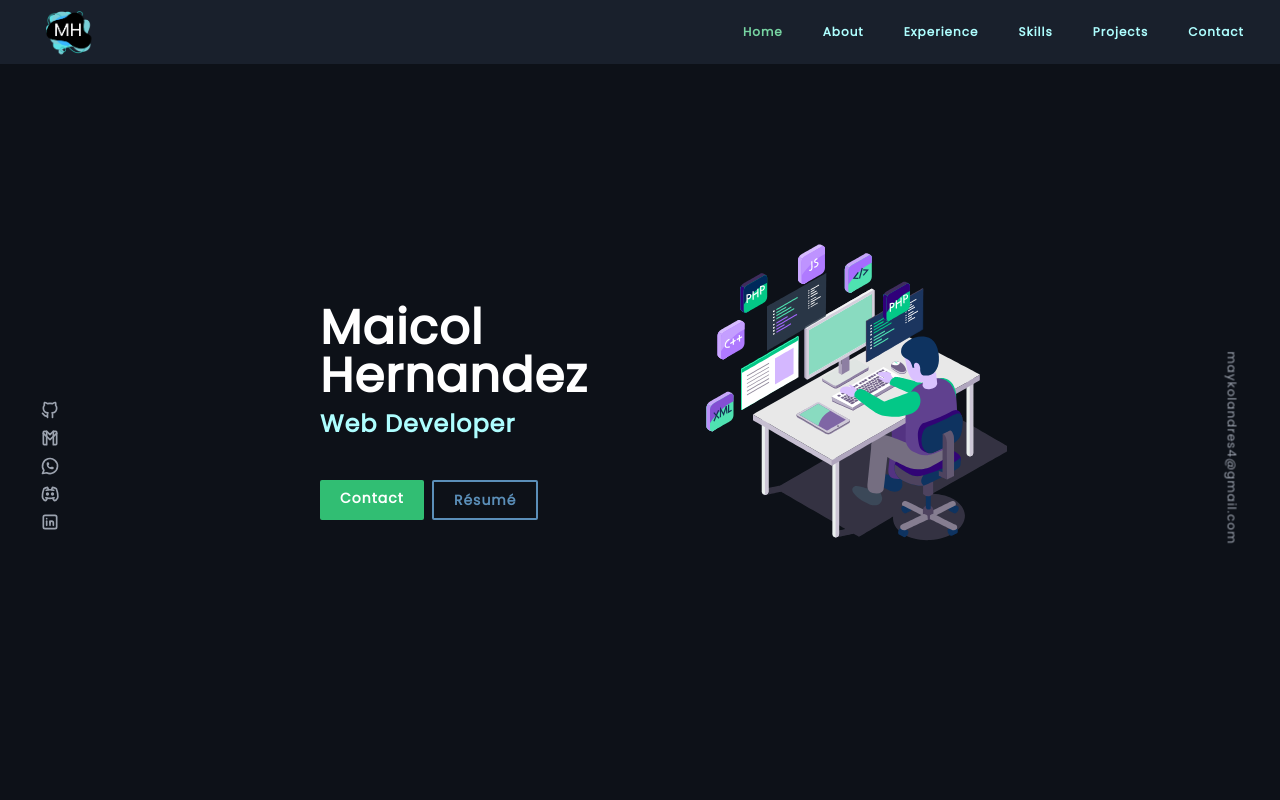
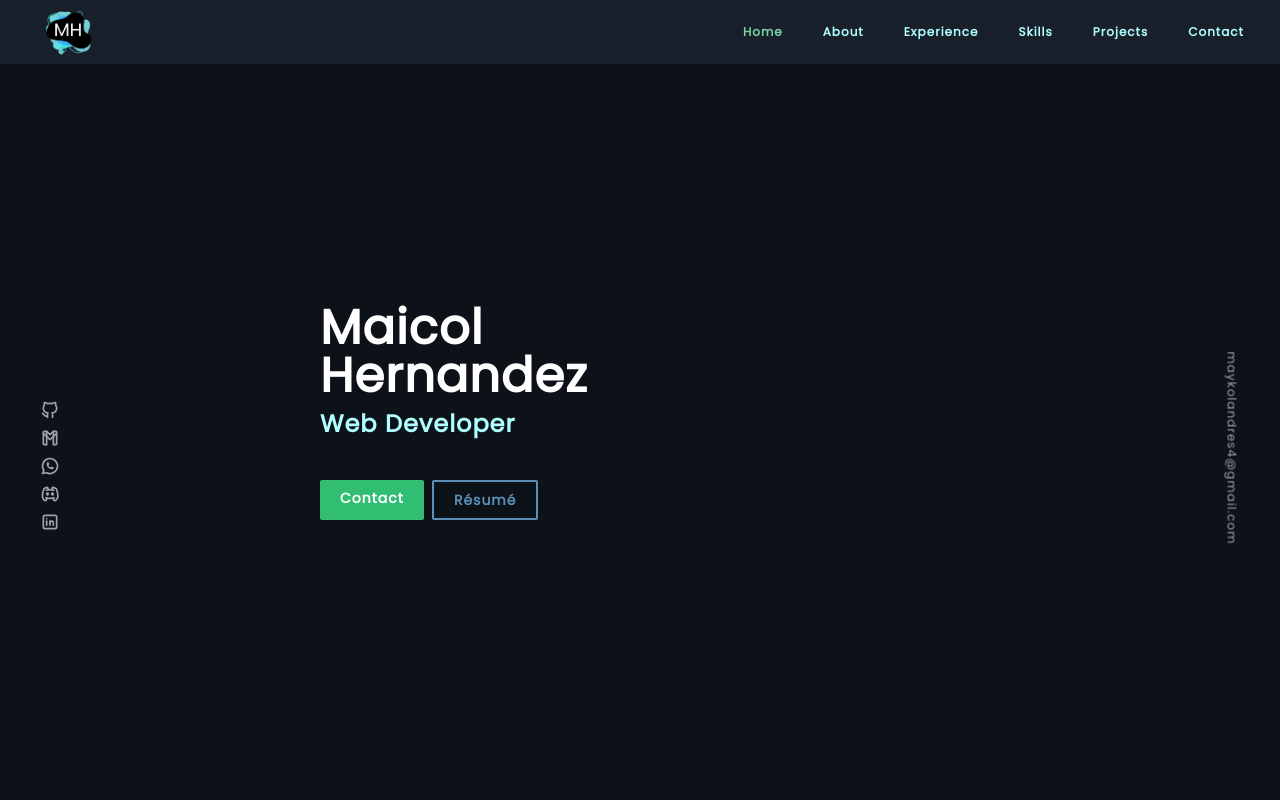
Before and after one commit to mvykool/portfolio, a Next.js app in the folder portfolio/: page / in a window 1280 px wide. Shown: the top 800 px of the page. Built offline with nearby package versions, Linux system fonts and the light colour scheme.

Commit message:
removed lottie

```diff
--- a/portfolio/components/Hero.tsx
+++ b/portfolio/components/Hero.tsx
@@ -1,26 +1,24 @@
-import React from 'react'
-import useMediaQuery from '@/hooks/useMediaQuery'
-import { motion } from 'framer-motion'
-import AnchorLink from 'react-anchor-link-smooth-scroll'
-import Lottie from "lottie-react"
+import React from "react";
+import useMediaQuery from "@/hooks/useMediaQuery";
+import { motion } from "framer-motion";
+import AnchorLink from "react-anchor-link-smooth-scroll";
 import Office from "../public/office2.json";
 
-interface Props{
-    setSelectedPage: any
+interface Props {
+  setSelectedPage: any;
 }
 
-const Hero = ({setSelectedPage}: Props) => {
-
+const Hero = ({ setSelectedPage }: Props) => {
   const isAboveLarge = useMediaQuery("(min-width: 1060px)");
 
   return (
-    <section id='home' className='md:flex md:justify-between md:items-center md:h-full gap-28 pt-5'>
-
-
+    <section
+      id="home"
+      className="md:flex md:justify-between md:items-center md:h-full gap-28 pt-5"
+    >
       {/* IMAGE SECTION */}
       <div className="basis-2/5 z-10 mt-10 flex justify-center md:order-2">
         {isAboveLarge ? (
-
           <motion.div
             initial="hidden"
             whileInView="visible"
@@ -31,10 +29,7 @@ const Hero = ({setSelectedPage}: Props) => {
               visible: { opacity: 1, x: 0 },
             }}
             className="h-[25vh] w-[25vw]"
-        >
-            <Lottie loop={true} animationData={Office}/>
-          </motion.div>
-
+          ></motion.div>
         ) : (
           <motion.div
             initial="hidden"
@@ -46,10 +41,7 @@ const Hero = ({setSelectedPage}: Props) => {
               visible: { opacity: 1, x: 0 },
             }}
             className="mt-10"
-        >
-            <Lottie loop={true} animationData={Office}/>
-          </motion.div>
-
+          ></motion.div>
         )}
       </div>
 
@@ -65,7 +57,6 @@ const Hero = ({setSelectedPage}: Props) => {
             visible: { opacity: 1, x: 0 },
           }}
         >
-
           <p className="text-3xl md:text-5xl mt-5 font-semibold z-10 text-center md:text-start">
             Maicol Hernandez
           </p>
@@ -73,7 +64,6 @@ const Hero = ({setSelectedPage}: Props) => {
           <p className="mt-2 text-app-blue mb-5 font-semibold text-lg md:text-2xl text-center md:text-start">
             Web Developer
           </p>
-
         </motion.div>
 
         {/* CALL TO ACTIONS */}
@@ -97,9 +87,15 @@ const Hero = ({setSelectedPage}: Props) => {
             Contact
           </AnchorLink>
 
-          <a href="CV.pdf" target="_blank" rel="noreferrer"  className="border-2 border-app-menu text-app-menu rounded-sm py-2 px-5 font-semibold text-sm
-              hover:border-app-green hover:scale-105 duration-200 transition hover:text-white " >Résumé</a>
-
+          <a
+            href="CV.pdf"
+            target="_blank"
+            rel="noreferrer"
+            className="border-2 border-app-menu text-app-menu rounded-sm py-2 px-5 font-semibold text-sm
+              hover:border-app-green hover:scale-105 duration-200 transition hover:text-white "
+          >
+            Résumé
+          </a>
         </motion.div>
 
         <motion.div
@@ -112,14 +108,10 @@ const Hero = ({setSelectedPage}: Props) => {
             hidden: { opacity: 0, x: -50 },
             visible: { opacity: 1, x: 0 },
           }}
-        >
+        ></motion.div>
+      </div>
+    </section>
+  );
+};
 
-        </motion.div>
-
-      </div>
-
-    </section>
-  )
-}
-
-export default Hero
+export default Hero;
--- a/portfolio/package.json
+++ b/portfolio/package.json
@@ -19,7 +19,7 @@
         "eslint-config-next": "13.1.6",
         "framer-motion": "^8.5.4",
         "lottie-react": "^2.3.1",
-        "next": "13.1.6",
+        "next": "^15.0.4",
         "react": "18.2.0",
         "react-anchor-link-smooth-scroll": "^1.0.12",
         "react-dom": "18.2.0",
--- a/portfolio/pages/index.tsx
+++ b/portfolio/pages/index.tsx
@@ -1,22 +1,16 @@
-import Head from 'next/head'
-import Image from 'next/image'
-import { Inter } from '@next/font/google'
-import { useState } from 'react';
-import Hero from '@/components/Hero';
-import LineGradient from '@/components/LineGradient';
+import Head from "next/head";
+import Image from "next/image";
+import { useState } from "react";
+import Hero from "@/components/Hero";
+import LineGradient from "@/components/LineGradient";
 
-
-const inter = Inter({ subsets: ['latin'] })
+const inter = { subsets: ["latin"] };
 
 export default function Home() {
-
-
   const [selectedPage, setSelectedPage] = useState("home");
 
   return (
-
-
-    <main >
+    <main>
       <Head>
         <title>Maicol H | Portfolio</title>
         <meta name="description" content="Generated by create next app" />
@@ -26,8 +20,7 @@ export default function Home() {
 
       {/**landing/ hero */}
 
-      <Hero setSelectedPage={setSelectedPage}/>
-
+      <Hero setSelectedPage={setSelectedPage} />
     </main>
-  )
+  );
 }
```
Also changed, not shown: 1 other file (tests, documents, lock files or other folders). Lines whose indentation alone changed are shown as unchanged.
